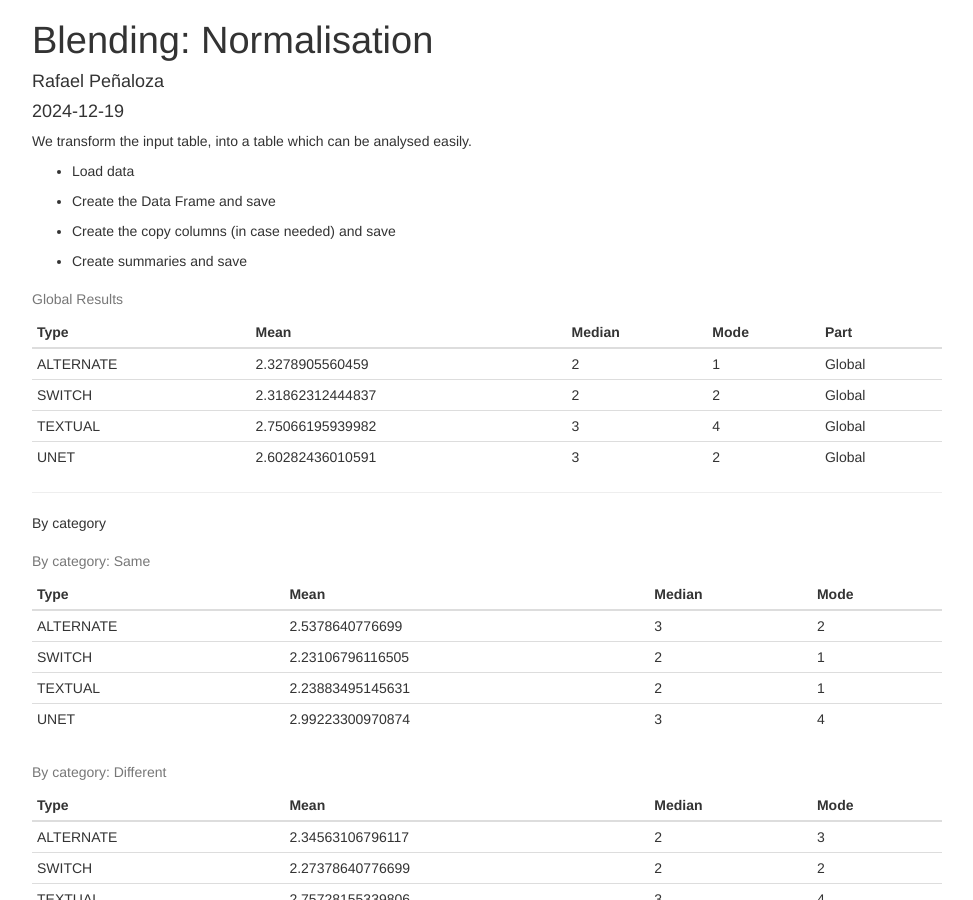
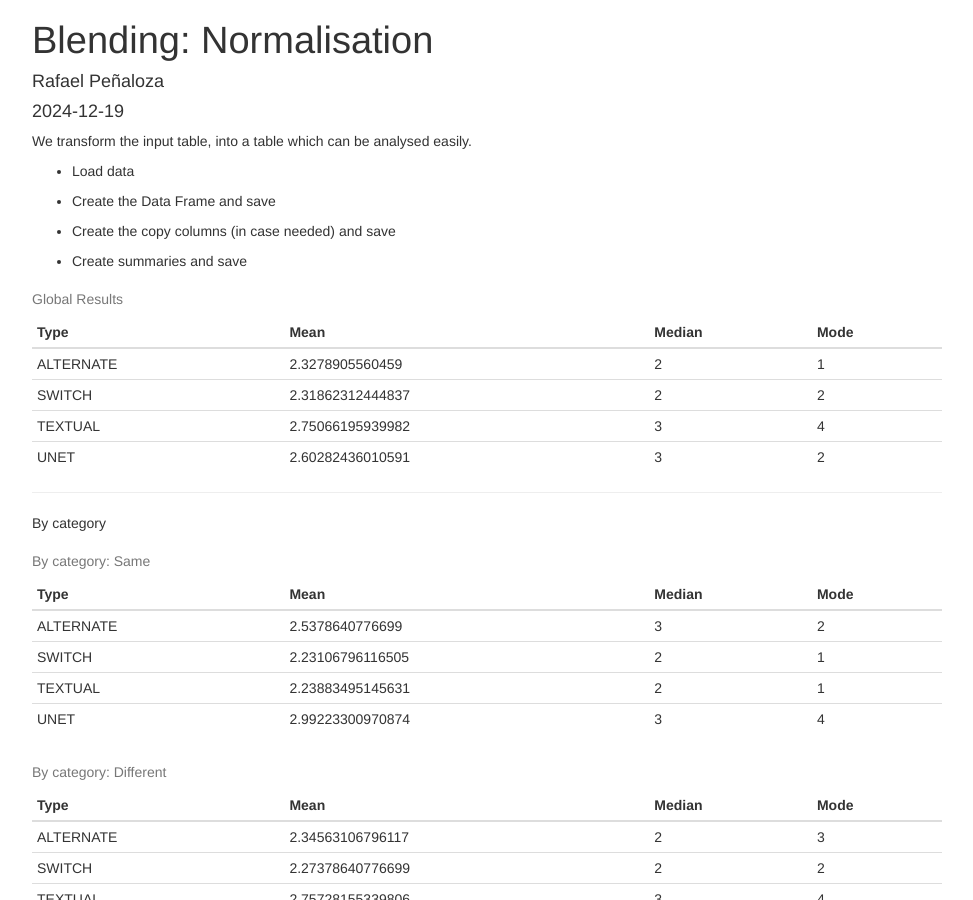
Before and after one commit to rpenalozan/rpenalozan.github.io, a Jekyll site: the page Toolbox/blending.html, which Jekyll copies as it is, in a window 1280 px wide and 900 px high. Shown: the whole window, without its empty margins (153-1126 px from the left). Built offline with Jekyll 4.4.1, drawn with Linux system fonts in a browser that asks for light colours.

Commit message:
blending results

```diff
--- a/Toolbox/blending.html
+++ b/Toolbox/blending.html
@@ -373,7 +373,6 @@ easily.</p>
 <th align="left">Mean</th>
 <th align="left">Median</th>
 <th align="left">Mode</th>
-<th align="left">Part</th>
 </tr>
 </thead>
 <tbody>
@@ -382,28 +381,24 @@ easily.</p>
 <td align="left">2.3278905560459</td>
 <td align="left">2</td>
 <td align="left">1</td>
-<td align="left">Global</td>
 </tr>
 <tr class="even">
 <td align="left">SWITCH</td>
 <td align="left">2.31862312444837</td>
 <td align="left">2</td>
 <td align="left">2</td>
-<td align="left">Global</td>
 </tr>
 <tr class="odd">
 <td align="left">TEXTUAL</td>
 <td align="left">2.75066195939982</td>
 <td align="left">3</td>
 <td align="left">4</td>
-<td align="left">Global</td>
 </tr>
 <tr class="even">
 <td align="left">UNET</td>
 <td align="left">2.60282436010591</td>
 <td align="left">3</td>
 <td align="left">2</td>
-<td align="left">Global</td>
 </tr>
 </tbody>
 </table>
```
